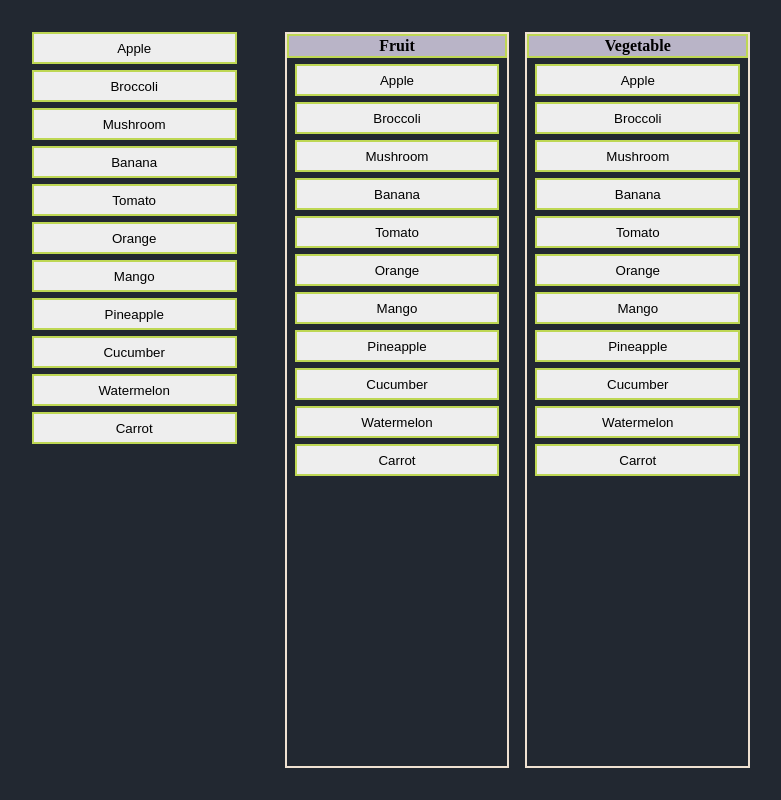
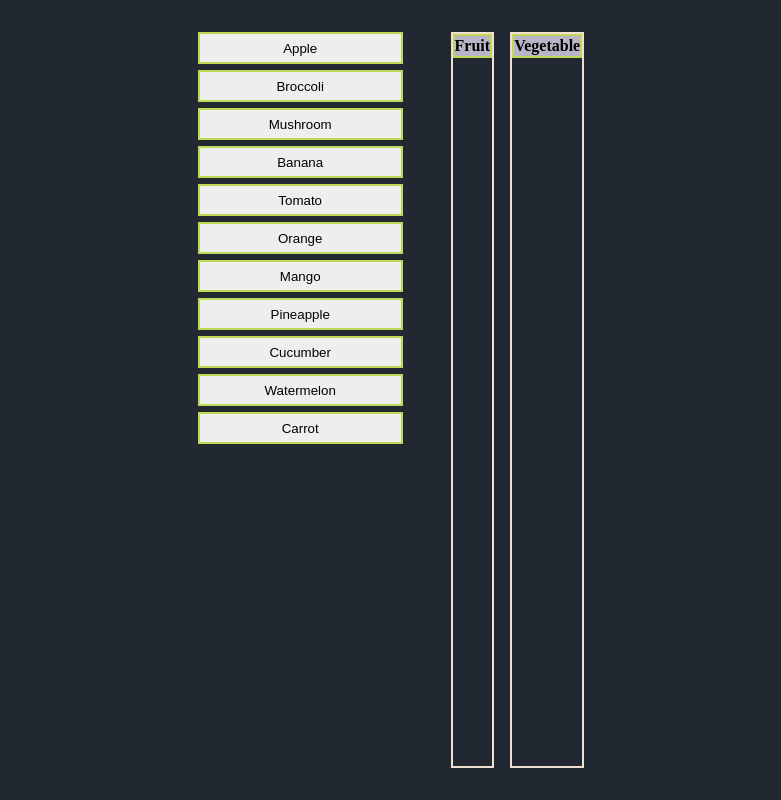
Before and after one commit to FonAnatsaya/7-solution-mini-project, a React (Create React App) app: page / in a window 1280 px wide. Shown: the whole page, without its empty margins (249-1030 px from the left). Built offline with nearby package versions, Linux system fonts and the light colour scheme.

Commit message:
Create funtion createFruitOrVegetableList

```diff
--- a/src/App.tsx
+++ b/src/App.tsx
@@ -6,13 +6,21 @@ import { foodListsData } from "./ConstantData";
 
 function App() {
   const [foodLists, setFoodLists] = useState<FoodList[]>(foodListsData);
-  const [fruitLists, setFruitLists] = useState<FoodList[]>(foodListsData);
-  const [vegetableLists, setVegetableLists] =
-    useState<FoodList[]>(foodListsData);
+  const [fruitLists, setFruitLists] = useState<FoodList[]>([]);
+  const [vegetableLists, setVegetableLists] = useState<FoodList[]>([]);
+
+  const createFruitOrVegetableList = (foodList: FoodList) => {
+    foodList.type === "Fruit"
+      ? setFruitLists((prev) => [...prev, foodList])
+      : setVegetableLists((prev) => [...prev, foodList]);
+  };
 
   return (
     <div className="App">
-      <FoodLists foodLists={foodLists} />
+      <FoodLists
+        foodLists={foodLists}
+        createFruitOrVegetableList={createFruitOrVegetableList}
+      />
       <FoodCategories fruitLists={fruitLists} vegetableLists={vegetableLists} />
     </div>
   );
--- a/src/Components/FoodCategories.css
+++ b/src/Components/FoodCategories.css
@@ -18,7 +18,7 @@
   background-color: #b9b4c7;
 }
 .FoodCategories__Container__Button {
-  margin: 0rem 0.5rem;
+  margin: 0rem 1rem;
   width: 16vw;
   height: 4vh;
   cursor: pointer;
--- a/src/Components/FoodLists.tsx
+++ b/src/Components/FoodLists.tsx
@@ -8,14 +8,25 @@ export type FoodList = {
 
 type FoodListsProp = {
   foodLists: FoodList[];
+  createFruitOrVegetableList: (param: FoodList) => void;
 };
 
-const FoodLists: React.FC<FoodListsProp> = ({ foodLists }) => {
+const FoodLists: React.FC<FoodListsProp> = ({
+  foodLists,
+  createFruitOrVegetableList,
+}) => {
+  const handleButton = (foodList: FoodList) => {
+    createFruitOrVegetableList(foodList);
+  };
   return (
     <div className="FoodLists__Container">
       {foodLists.map((foodList) => {
         return (
-          <button className="FoodLists__Button" key={foodList.id}>
+          <button
+            className="FoodLists__Button"
+            key={foodList.id}
+            onClick={() => handleButton(foodList)}
+          >
             {foodList.name}
           </button>
         );
```
